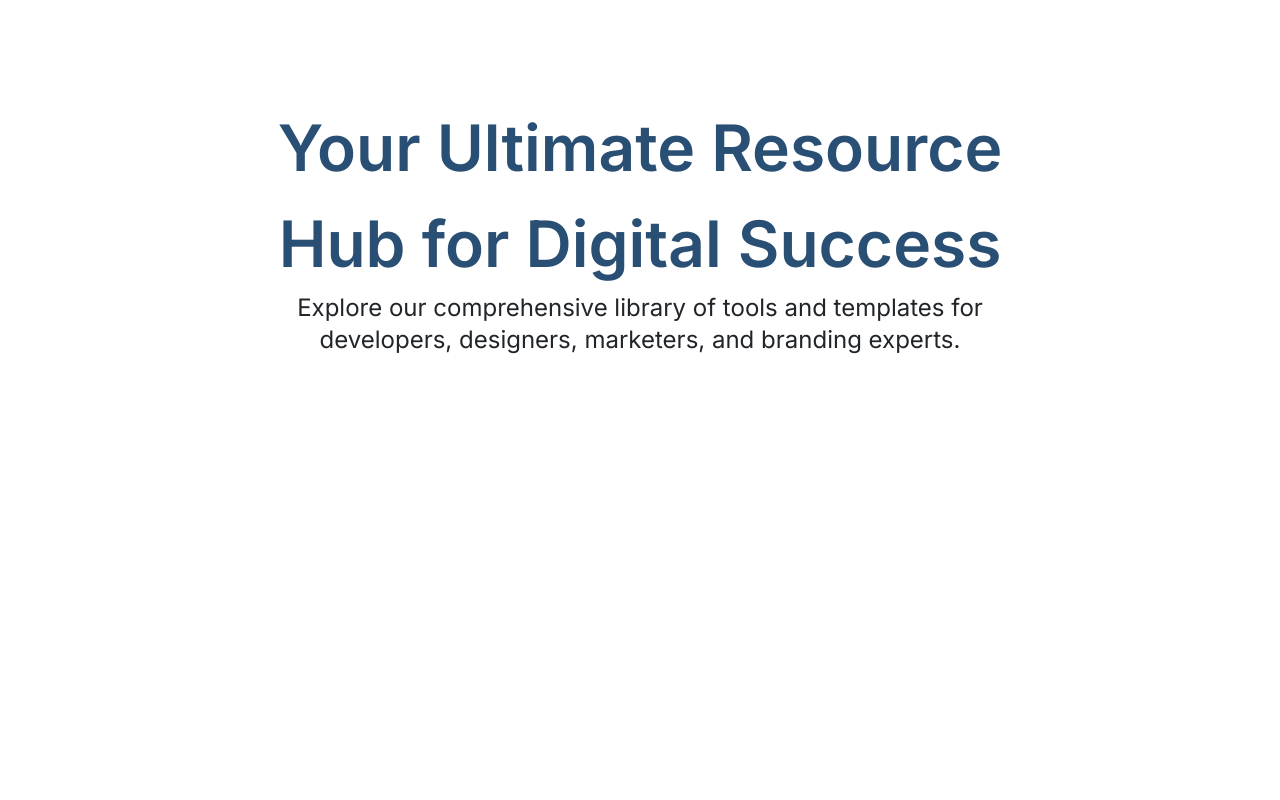
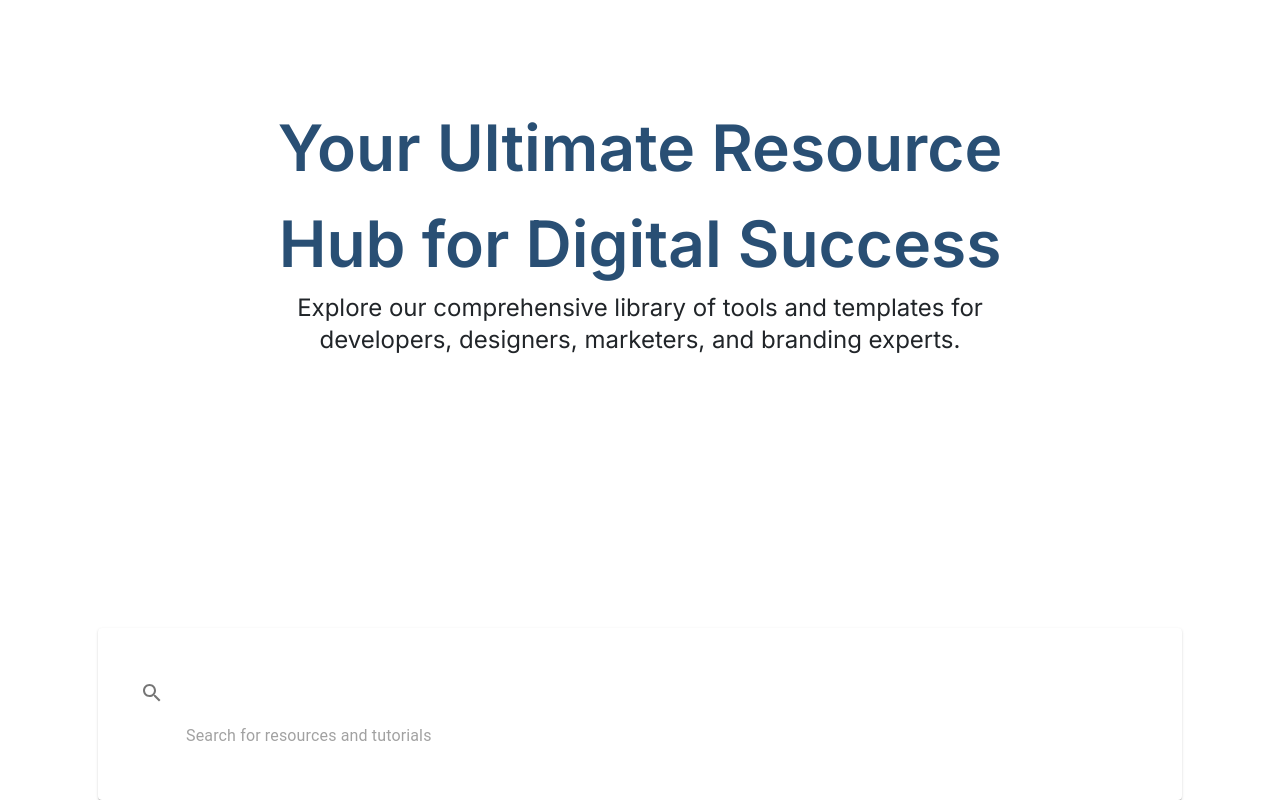
Before and after one commit to josephjackson0811/open-core, a Next.js app: page / in a window 1280 px wide. Shown: the part 172-972 px from the top of the page. Before the commit the page ends 800 px from the top, so only its background shows below. Built offline with nearby package versions, Linux system fonts and the light colour scheme.

Commit message:
add search bar

```diff
--- a/app/page.tsx
+++ b/app/page.tsx
@@ -1,3 +1,30 @@
+import { Search } from "@mui/icons-material";
+import { IconButton, InputBase, Paper } from "@mui/material";
+
+const CustomizedInputBase = () => {
+  return (
+    <Paper
+      component="form"
+      // sx={{ p: "2px 4px", display: "flex", alignItems: "center", width: 400 }}
+      className="rounded-2xl w-full"
+    >
+      <IconButton
+        sx={{ p: "10px" }}
+        aria-label="menu"
+        className=" absolute top-[43px] left-8"
+      >
+        <Search />
+      </IconButton>
+      <InputBase
+        sx={{ ml: 1, flex: 1 }}
+        placeholder="Search for resources and tutorials"
+        className="pr-4 py-5 pl-20 w-full"
+        // inputProps={{ "aria-label": "search google maps" }}
+      />
+    </Paper>
+  );
+};
+
 export default function Home() {
   return (
     <main>
@@ -21,6 +48,11 @@ export default function Home() {
           </div>
         </div>
       </div>
+      <div className="mx-[98px]">
+        <div className=" relative">
+          <CustomizedInputBase />
+        </div>
+      </div>
     </main>
   );
 }
```
Also changed, not shown: package.json (+10 -4 lines), 1 other file (tests, documents, lock files or other folders).
